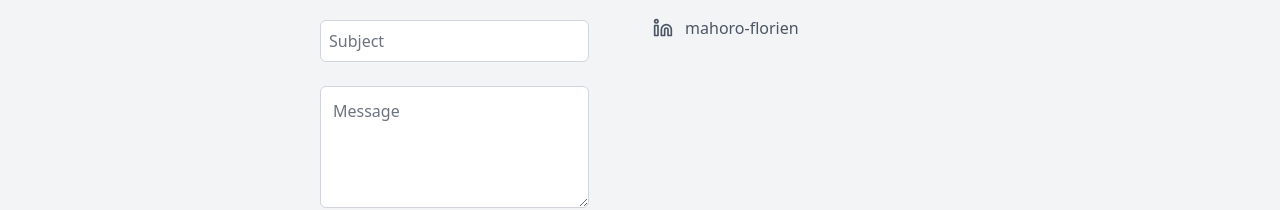
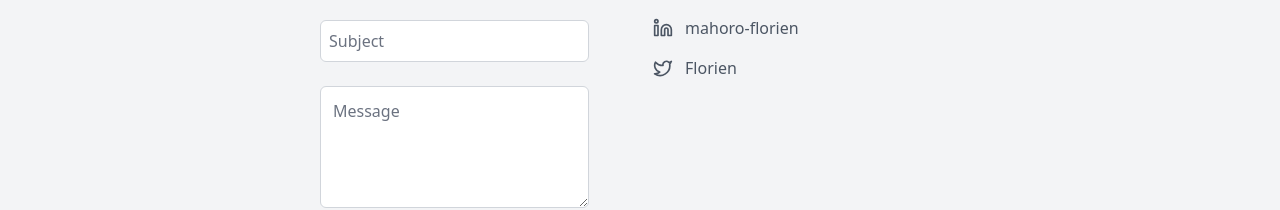
Before and after one commit to Florien2208/My-portifolio-v1, a React (Vite) app: page / in a window 1280 px wide. Shown: the part 7267-7477 px from the top of the page. Built offline with nearby package versions, Linux system fonts and the light colour scheme.

Commit message:
update the ui

```diff
--- a/src/pages/Home.tsx
+++ b/src/pages/Home.tsx
@@ -22,10 +22,10 @@ import { ArrowRight } from "lucide-react";
 
 const HomePage: React.FC = () => {
   const { isDarkMode } = useContext(ThemeContext);
-  const bgColor = isDarkMode ? "bg-purple-900" : "bg-purple-100";
+  const bgColor = isDarkMode ? "bg-gray-800" : "bg-purple-100";
   const textColor = isDarkMode ? "text-white" : "text-purple-900";
-  const cardBgColor = isDarkMode ? "bg-purple-800" : "bg-purple-200";
-  const headerBgColor = isDarkMode ? "bg-purple-700" : "bg-purple-300";
+  const cardBgColor = isDarkMode ? "bg-gray-700" : "bg-purple-200";
+  const headerBgColor = isDarkMode ? "bg-gray-500" : "bg-purple-300";
   return (
     <div
       className={`min-h-screen flex flex-col ${
@@ -509,7 +509,7 @@ const HomePage: React.FC = () => {
             </p>
             <div className="mt-8">
               <a
-                href="https://www.linkedin.com"
+                href="https://www.linkedin.com/in/mahoro-florien/"
                 target="_blank"
                 rel="noopener noreferrer"
                 className={`text-blue-500 hover:underline ${
--- a/src/pages/parts/ContactSection.tsx
+++ b/src/pages/parts/ContactSection.tsx
@@ -1,6 +1,6 @@
 import React from "react";
 import { useContext, useState } from "react";
-import { Mail,  Github, X, Linkedin } from "lucide-react";
+import { Mail, Github, X, Linkedin, Twitter } from "lucide-react";
 import { ThemeContext } from "../../components/constants/ThemeContext";
 
 interface ContactFormData {
@@ -317,6 +317,17 @@ const ContactSection: React.FC = () => {
                 <Linkedin className="w-5 h-5" />
                 <span>mahoro-florien</span>
               </a>
+              <a
+                href="https://x.com/Florien40209395"
+                target="_blank"
+                rel="noopener noreferrer"
+                className={`flex items-center gap-3 ${
+                  isDarkMode ? "text-gray-300" : "text-gray-600"
+                } hover:text-orange-500 transition duration-200`}
+              >
+                <Twitter className="w-5 h-5" />
+                <span>Florien</span>
+              </a>
             </div>
           </div>
         </div>
```
